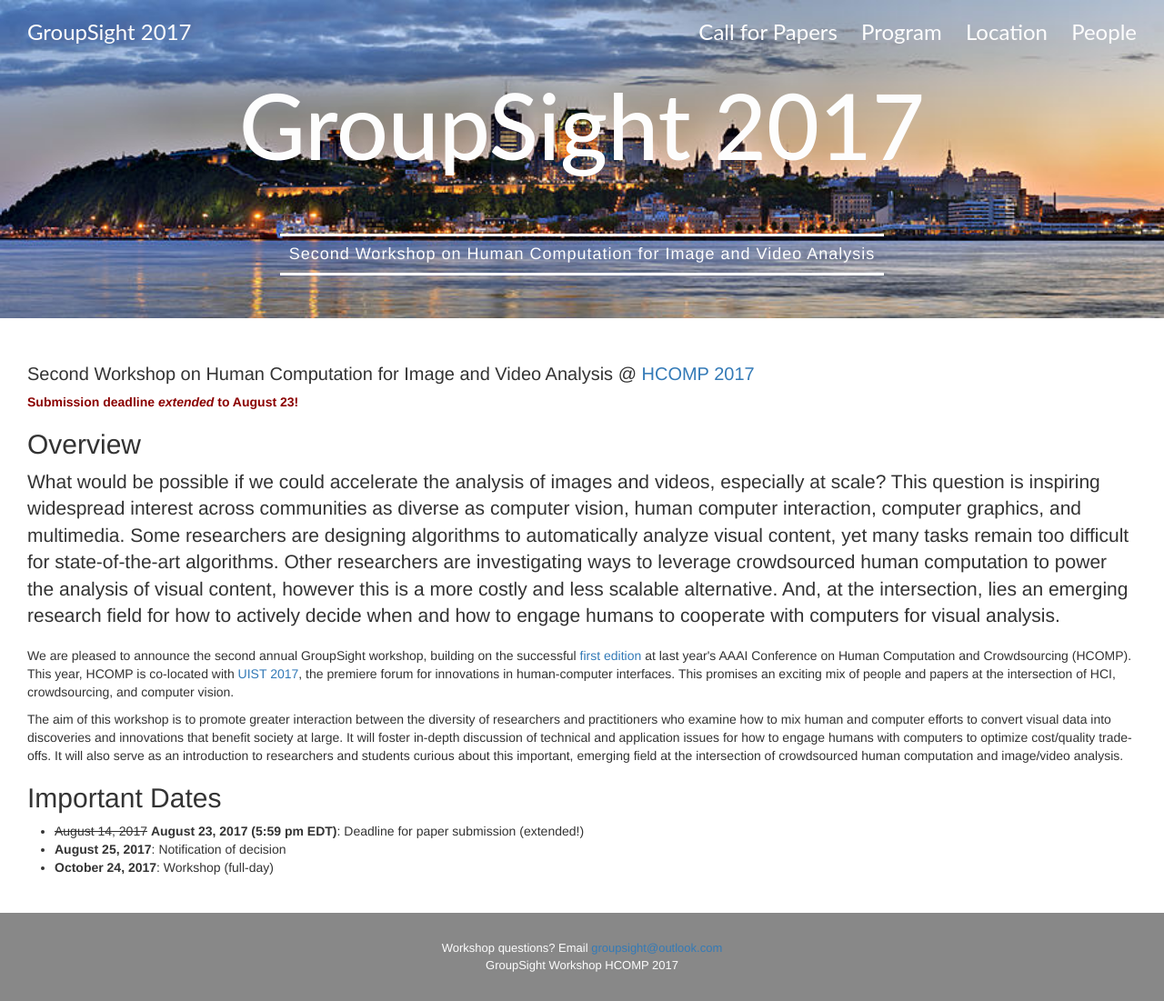
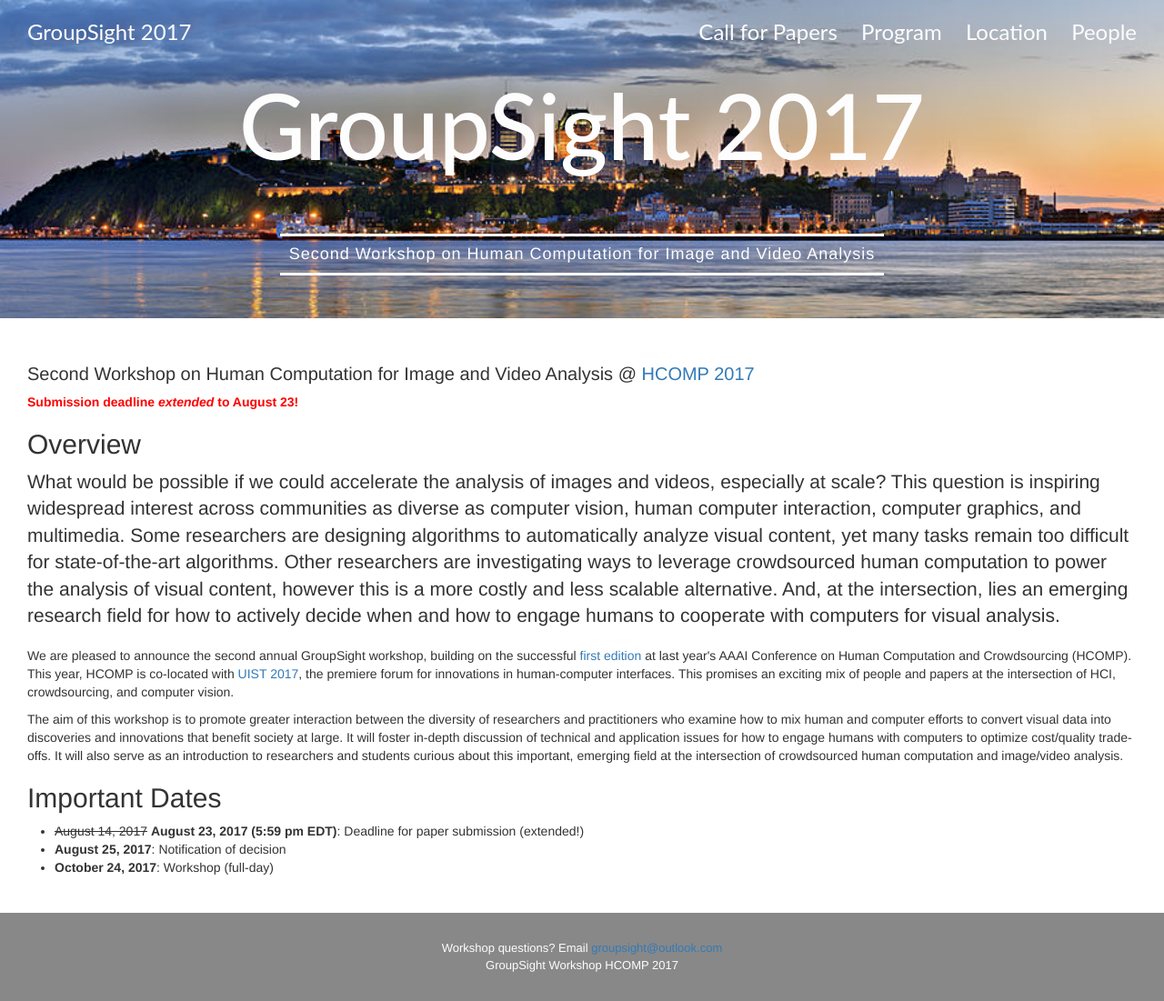
Before and after one commit to groupsight/groupsight.github.io, a Jekyll site: the page built from index.html, in a window 1280 px wide and 1101 px high. Shown: the whole window at 91% size. Built offline with Jekyll 4.4.1, drawn with Linux system fonts in a browser that asks for light colours; nearby versions of some CDN libraries.

Commit message:
change text to red

```diff
--- a/_pages/01_call.html
+++ b/_pages/01_call.html
@@ -4,7 +4,7 @@ title: Call for Papers
 permalink: /call/
 ---
 
-<p style="font-weight: bold; color: darkred;">Submission deadline <em>extended</em> to August 23!</p>
+<p style="font-weight: bold; color: red;">Submission deadline <em>extended</em> to August 23!</p>
 
 <h2>Important Dates</h2>
 <ul>
--- a/index.html
+++ b/index.html
@@ -6,7 +6,7 @@ layout: default
 
   <h1 class="page-heading">{{ site.subtitle }} @ <a href="http://www.humancomputation.com/2017/">HCOMP 2017</a></h1>
 
-  <p style="font-weight: bold; color: darkred;">Submission deadline <em>extended</em> to August 23!</p>
+  <p style="font-weight: bold; color: red;">Submission deadline <em>extended</em> to August 23!</p>
 
   <h2>Overview</h2>
   <p class="lead">
```
